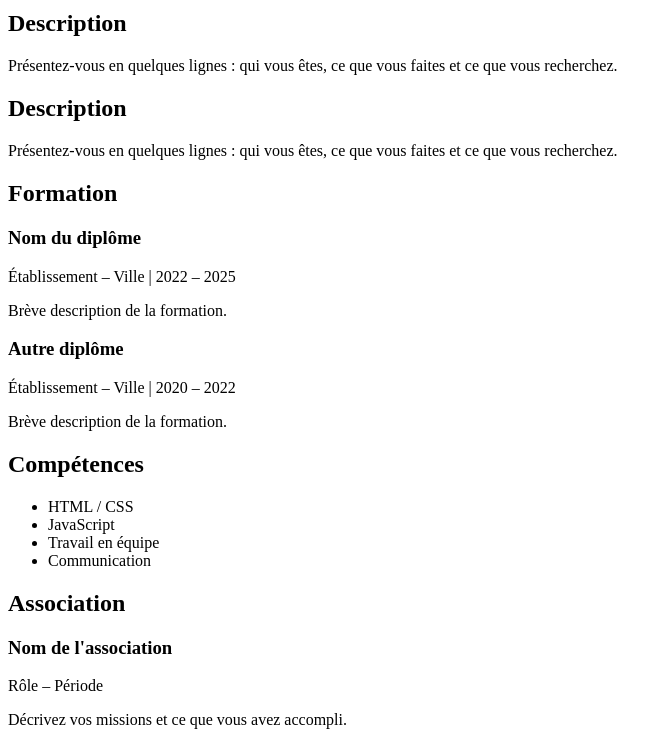
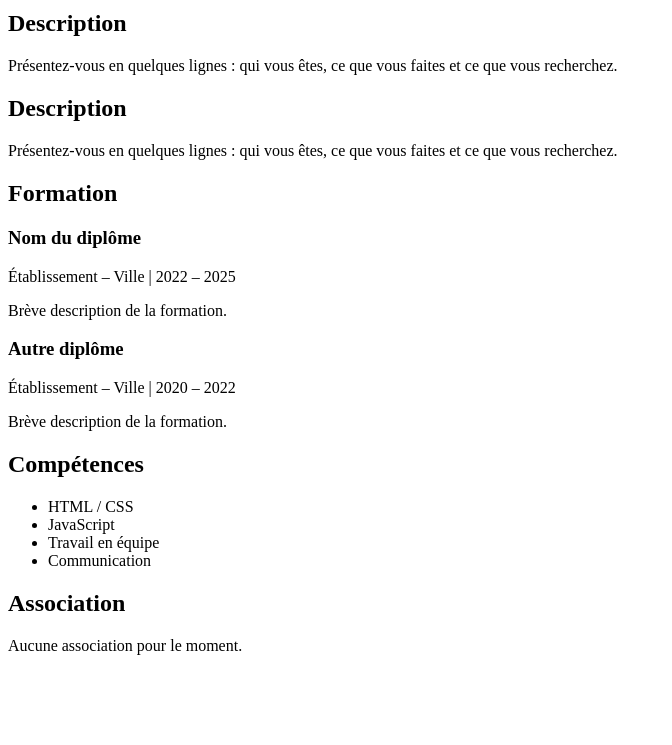
Before and after one commit to arikebawa2-cpu/mon-cv1, a plain HTML site: page index.html in a window 1280 px wide. Shown: the part 297-1042 px from the top of the page, without its empty margins (0-672 px from the left). After the commit the page ends 968 px from the top, so only its background shows below. Drawn offline with Linux system fonts and the light colour scheme.

Commit message:
mise en place de la section associations

```diff
--- a/index.html
+++ b/index.html
@@ -69,9 +69,7 @@
     <section id="association">
       <h2>Association</h2>
       <article>
-        <h3>Nom de l'association</h3>
-        <p class="details">Rôle – Période</p>
-        <p>Décrivez vos missions et ce que vous avez accompli.</p>
+        <p>Aucune association pour le moment.</p>
       </article>
     </section>
 
```
